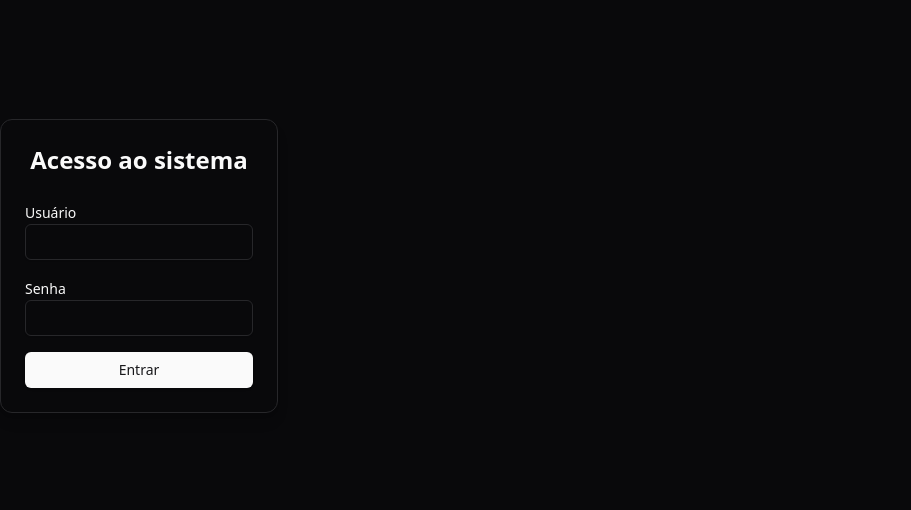
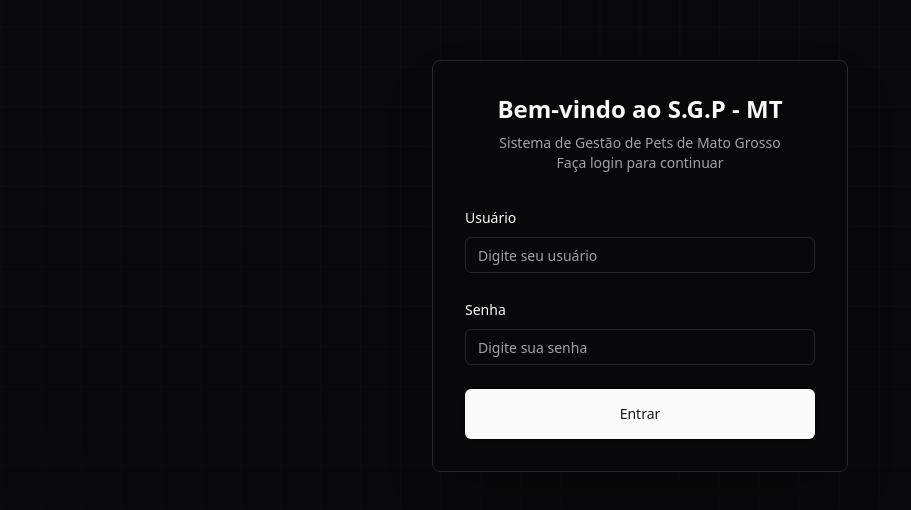
Before and after one commit to D0mileitor/luisotaviomonteirogarcia035824, a React app: page / in a window 1280 px wide. Shown: the part 134-644 px from the top of the page, without its empty margins (0-911 px from the left). Built offline with nearby package versions, Linux system fonts and the light colour scheme; no server answers; the HTML template or start-up script is replaced by a standard one.

Commit message:
feat: colocando grid de background da tela de login e centralizando container

```diff
--- a/src/index.css
+++ b/src/index.css
@@ -27,8 +27,6 @@ a:hover {
 
 body {
   margin: 0;
-  display: flex;
-  place-items: center;
   min-width: 320px;
   min-height: 100vh;
 }
--- a/src/pages/Login.tsx
+++ b/src/pages/Login.tsx
@@ -6,6 +6,7 @@ import { Input } from "@/components/ui/input"
 import { Button } from "@/components/ui/button"
 import { Label } from "@/components/ui/label"
 import { api } from "@/api/client"
+import gridBg from "@/assets/grid.svg"
 
 const loginSchema = z.object({
   username: z.string().min(1, "Usuário obrigatório"),
@@ -44,41 +45,74 @@ export default function Login() {
   }
 
   return (
-    <div className="flex min-h-screen items-center justify-center bg-background">
-      <div className="w-full max-w-sm rounded-xl border bg-card p-6 shadow-lg">
-        <h1 className="mb-6 text-center text-2xl font-semibold">
-          Acesso ao sistema
-        </h1>
+    <div
+      className="fixed inset-0 flex items-center justify-center bg-background"
+    >
+      <div
+        className="absolute inset-0 opacity-10"
+        style={{
+          backgroundImage: `url(${gridBg})`,
+          backgroundSize: 'cover',
+          backgroundPosition: 'center',
+          backgroundRepeat: 'no-repeat'
+        }}
+      />
+      <div className="w-full max-w-md mx-auto px-4 relative z-10">
+        <div className="rounded-lg border border-border bg-card/95 backdrop-blur-sm p-8 shadow-2xl">
+        <div className="mb-8 text-center">
+          <h1 className="text-2xl font-bold text-foreground mb-2">
+            Bem-vindo ao S.G.P - MT
+          </h1>
+          <p className="text-sm text-muted-foreground">
+            Sistema de Gestão de Pets de Mato Grosso
+          </p>
+          <p className="text-sm text-muted-foreground">
+             Faça login para continuar
+          </p>
+        </div>
 
-        <form onSubmit={handleSubmit(onSubmit)} className="space-y-4">
-          <div>
-            <Label htmlFor="username">Usuário</Label>
-            <Input id="username" {...register("username")} />
+        <form onSubmit={handleSubmit(onSubmit)} className="space-y-6">
+          <div className="space-y-2">
+            <Label htmlFor="username" className="text-sm font-medium">
+              Usuário
+            </Label>
+            <Input
+              id="username"
+              {...register("username")}
+              placeholder="Digite seu usuário"
+            />
             {errors.username && (
-              <p className="mt-1 text-sm text-red-500">
+              <p className="mt-1 text-sm text-destructive">
                 {errors.username.message}
               </p>
             )}
           </div>
 
-          <div>
-            <Label htmlFor="password">Senha</Label>
+          <div className="space-y-2">
+            <Label htmlFor="password" className="text-sm font-medium">
+              Senha
+            </Label>
             <Input
               id="password"
               type="password"
               {...register("password")}
+              placeholder="Digite sua senha"
             />
             {errors.password && (
-              <p className="mt-1 text-sm text-red-500">
+              <p className="mt-1 text-sm text-destructive">
                 {errors.password.message}
               </p>
             )}
           </div>
 
-          <Button type="submit" className="w-full">
+          <Button
+            type="submit"
+            className="w-full font-medium py-6"
+          >
             Entrar
           </Button>
         </form>
+        </div>
       </div>
     </div>
   )
```
Also changed, not shown: src/assets/grid.svg (added).
